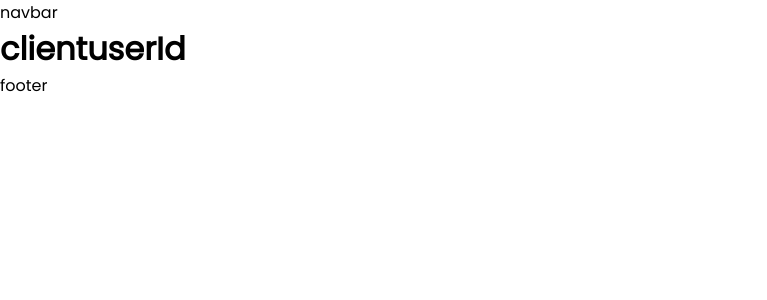
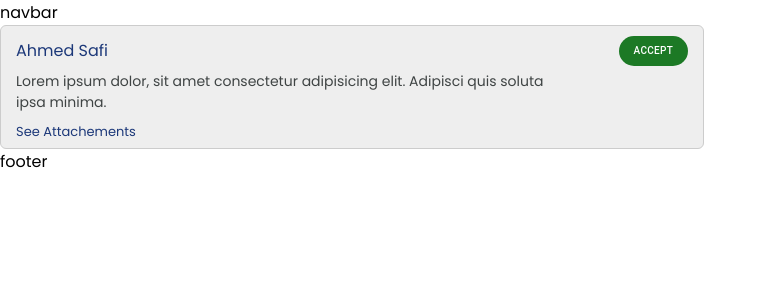
Before and after one commit to CA-G12/g-lanceer, a React (Create React App) app in the folder client/: page /client/userId in a window 1280 px wide. Shown: the top 300 px of the page, without its empty margins (0-767 px from the left). Built offline with nearby package versions, Linux system fonts and the light colour scheme.

Commit message:
feat: create the proposal job component and styling

```diff
--- /dev/null
+++ b/client/src/components/proposalJob/index.tsx
@@ -0,0 +1,51 @@
+import { Button } from '@mui/material';
+import './style.css';
+
+interface Client {
+  username: string
+  description: string,
+  attachements: string,
+}
+interface Props {
+  client:Client
+}
+
+function ProposalJob({ client }: Props) {
+  // when the user is a freelancer, the accept btn appears
+  const btnShow = (value:string) => {
+    if (value === 'freelancerUser') {
+      return 'inlineBlock';
+    }
+    return 'none';
+  };
+  return (
+    <div className="wrapper-proposal ">
+      <div className="content-proposal">
+        <h3>{client.username}</h3>
+        <div className="btn-proposal">
+          <Button
+            style={{
+              fontSize: '10px',
+              borderRadius: '20px',
+              paddingLeft: '15px',
+              paddingRight: '15px',
+              backgroundColor: '#1C7925',
+              color: '#fff',
+              display: btnShow('freelancerUser'),
+            }}
+          >
+            Accept
+          </Button>
+        </div>
+      </div>
+      <p>{client.description}</p>
+      <div>
+        <a className="link-attach" href={client.attachements}>
+          See Attachements
+        </a>
+      </div>
+    </div>
+  );
+}
+
+export default ProposalJob;
--- /dev/null
+++ b/client/src/components/proposalJob/style.css
@@ -0,0 +1,31 @@
+.wrapper-proposal{
+  width: 55%;
+  padding: 5px 15px;
+  background-color: #eee;
+  min-height: 115px;
+  border:0.3px solid #ccc;
+  border-radius: 6px;
+
+}
+.content-proposal{
+  display: flex;
+  align-items: center;
+  justify-content: space-between;
+  margin: 5px 0;
+}
+.content-proposal h3{
+  font-size: 16px;
+  color:#1C3879;
+  font-weight: 400;
+}
+
+.wrapper-proposal p{
+  font-size: 14px;
+  width: 80%;
+  color: #3F4444;
+  margin: 5px 0;
+}
+.link-attach{
+  color: #1C3879;
+  font-size: 13px;
+}
--- a/client/src/pages/Client/index.tsx
+++ b/client/src/pages/Client/index.tsx
@@ -1,12 +1,19 @@
-import { useParams } from 'react-router-dom';
+import ProposalJob from '../../components/proposalJob/index';
 
+interface ProposalClient {
+  username: string
+  description: string,
+  attachements: string,
+}
+
+const client: ProposalClient = {
+  username: 'Ahmed Safi',
+  description: 'Lorem ipsum dolor, sit amet consectetur adipisicing elit. Adipisci quis soluta ipsa minima.',
+  attachements: 'https://www.freelancer.com/u/eTranslators?w=f&ngsw-bypass=',
+};
 function Client() {
-  const { id } = useParams();
   return (
-    <h1>
-      client
-      {id}
-    </h1>
+    <ProposalJob client={client} />
   );
 }
 
```
